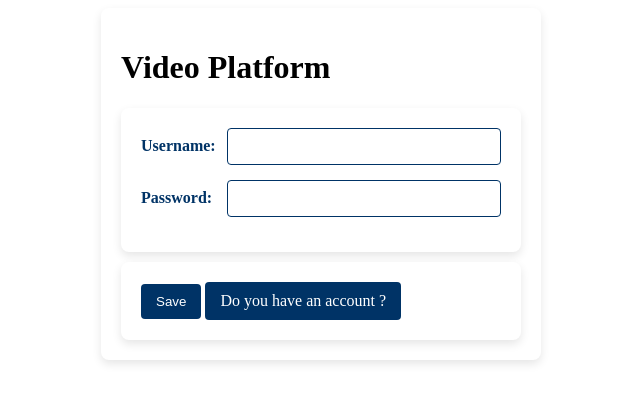
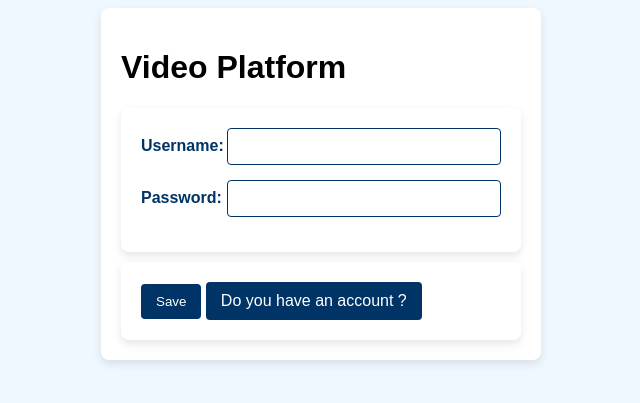
Before and after one commit to Main-Mark-GitHub/Video-Platform, a Django app: page /create in a window 1280 px wide. Shown: the top 403 px of the page, without its empty margins (319-959 px from the left). Run offline with Django 5.2, Linux system fonts and the light colour scheme.

Commit message:
Update main.css

```diff
--- a/SVP/static/css/main.css
+++ b/SVP/static/css/main.css
@@ -1,4 +1,4 @@
-# main css file for full website
+/* main css file for full website */
 body {
     background-color: #f0f8ff;
     font-family: Arial, sans-serif;
```
